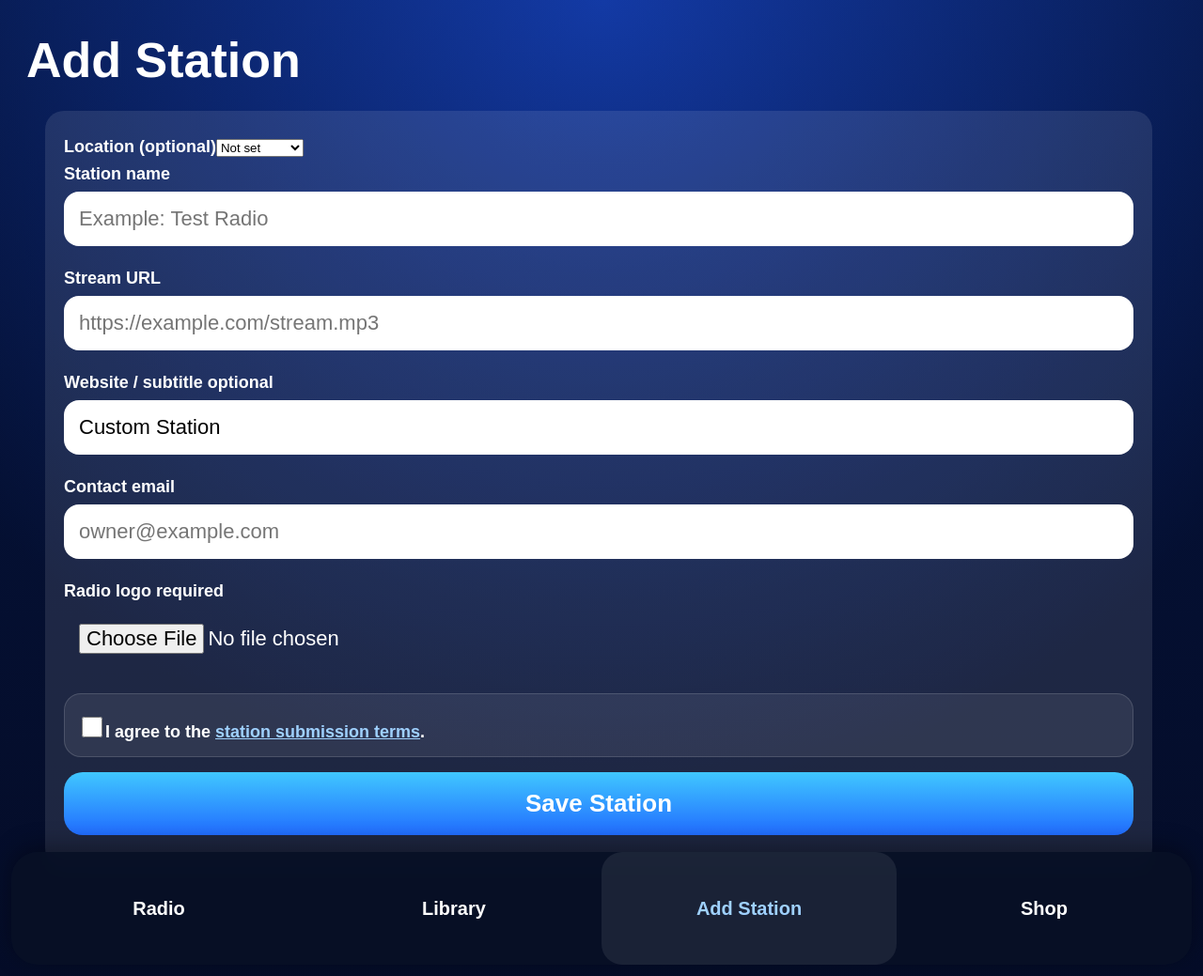
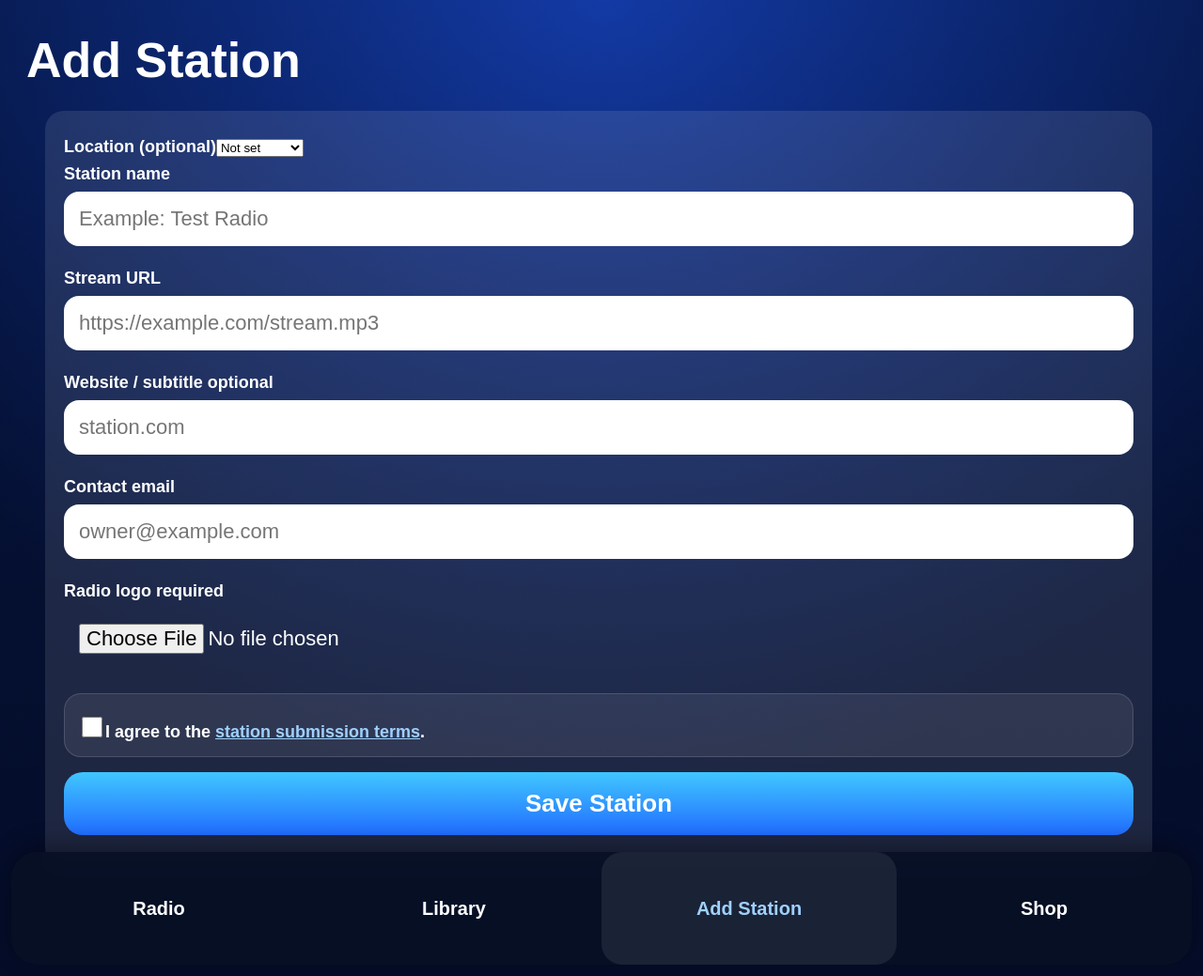
Before and after one commit to peterbarthelemy845-rgb/radio-server, a Flask app: page / in a window 1280 px wide, after a click on "Add Station". Shown: the whole page at 94% size. Run offline with Flask 3, Linux system fonts and the light colour scheme; data that the repository does not hold is empty; some libraries are stand-ins or nearby versions.

Commit message:
Use station.com placeholder for optional station website field

```diff
--- a/templates/index.html
+++ b/templates/index.html
@@ -188,7 +188,7 @@ body.public-web #addPage .msg{font-size:15px;margin-top:8px}
 <div id="wifiPage" class="page"><div class="subpage"><div class="header"><div class="title">WiFi</div></div><button class="card" onclick="scanWifi()">Scan WiFi Networks</button><div class="card-list" id="wifiInfo"><div class="card">Loading WiFi...</div></div></div></div>
 <div id="bluetoothPage" class="page"><div class="subpage"><div class="header"><div class="title">Bluetooth</div></div><button class="card" onclick="scanBluetooth()">Scan Bluetooth Devices</button><div class="card-list" id="btInfo"><div class="card">Loading Bluetooth...</div></div></div></div>
 <div id="soundPage" class="page"><div class="subpage"><div class="header"><div class="title">Sound</div></div><div class="card">Volume: <span id="volumeValue">50</span></div><input class="slider" id="volumeSlider" type="range" min="0" max="100" value="50" oninput="setVolume(this.value)"></div></div>
-<div id="addPage" class="page"><div class="subpage"><div class="header"><div class="title" data-i18n="addStation">Add Station</div></div><div class="card-list add-panel"><div class="card add-card"><form id="addStationForm">{% include 'owner_submission_fields.html' %}<label data-i18n="stationNameLabel">Station name</label><input type="text" name="name" placeholder="Example: Test Radio" required><label data-i18n="streamUrlLabel">Stream URL</label><input type="url" name="url" id="homeStreamUrl" placeholder="https://example.com/stream.mp3" required><label data-i18n="websiteLabel">Website / subtitle optional</label><input type="text" name="subtitle" value="Custom Station"><label data-i18n="emailLabel">Contact email</label><input type="email" name="contact_email" placeholder="owner@example.com" required value="{{ form.contact_email|default('') if form is defined else '' }}" ><div class="terms-box"><label class="terms-check"><input type="checkbox" name="terms_agreed" value="1" required><span>I agree to the <a href="/terms" target="_blank">station submission terms</a>.</span></label></div><button class="save-btn" type="submit" data-i18n="saveStation">Save Station</button><div id="addMsg" class="msg"></div></form></div></div></div></div>
+<div id="addPage" class="page"><div class="subpage"><div class="header"><div class="title" data-i18n="addStation">Add Station</div></div><div class="card-list add-panel"><div class="card add-card"><form id="addStationForm">{% include 'owner_submission_fields.html' %}<label data-i18n="stationNameLabel">Station name</label><input type="text" name="name" placeholder="Example: Test Radio" required><label data-i18n="streamUrlLabel">Stream URL</label><input type="url" name="url" id="homeStreamUrl" placeholder="https://example.com/stream.mp3" required><label data-i18n="websiteLabel">Website / subtitle optional</label><input type="text" name="subtitle" placeholder="station.com"><label data-i18n="emailLabel">Contact email</label><input type="email" name="contact_email" placeholder="owner@example.com" required value="{{ form.contact_email|default('') if form is defined else '' }}" ><div class="terms-box"><label class="terms-check"><input type="checkbox" name="terms_agreed" value="1" required><span>I agree to the <a href="/terms" target="_blank">station submission terms</a>.</span></label></div><button class="save-btn" type="submit" data-i18n="saveStation">Save Station</button><div id="addMsg" class="msg"></div></form></div></div></div></div>
 
 <div id="stationBioModal" class="bio-modal" onclick="closeStationBio(event)"><div class="bio-modal-card"><div class="bio-modal-head"><div><div class="bio-modal-title" id="bioModalTitle">Station Bio</div><div class="small" id="bioModalWebsite"></div></div><button class="bio-modal-close" onclick="hideStationBio()">×</button></div><img id="bioModalPhoto" class="bio-modal-photo" alt="Station photo"><div class="bio-modal-body" id="bioModalBody"></div><a class="bio-modal-link" id="bioModalLink" href="#" target="_blank" style="display:none">Open Website</a></div></div>
 <div id="shopPage" class="page"><div class="subpage"><div class="header"><h1 class="title">Shop</h1></div><article class="shop-product"><img src="/static/shop/blue-smart-radio-transparent.png" alt="Blue smart radio with a silver front and antenna in a neon-lit studio" width="1415" height="1111" loading="lazy"><div class="shop-details"><h2>La Voix Divine Smart Radio</h2><span class="coming-soon">Coming soon</span><p>Our smart radio is coming soon. Check back for availability.</p></div></article></div></div>
```
